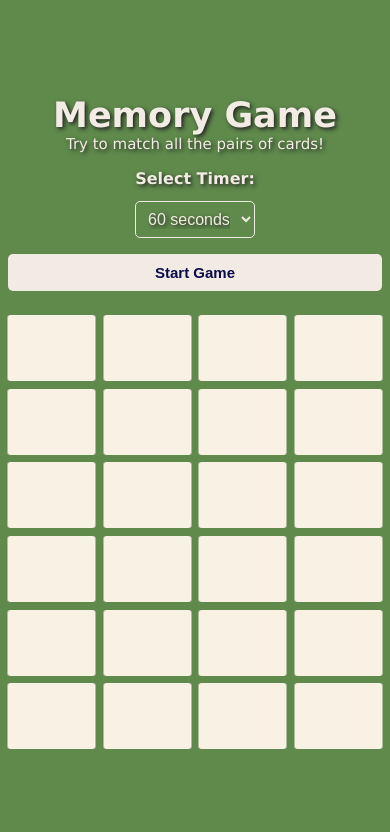
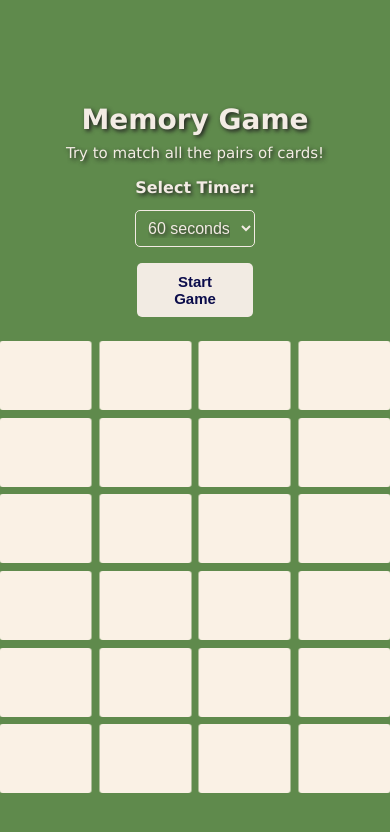
Before and after one commit to jorge-santoss/MemoryCard, a React (Vite) app: page / in a window 390 px wide. Shown: the top 832 px of the page. Built offline with nearby package versions, Linux system fonts and the light colour scheme.

Commit message:
game responsive design

```diff
--- a/src/App.css
+++ b/src/App.css
@@ -1,8 +1,8 @@
 * {
   margin: 0;
   padding: 0;
+  box-sizing: border-box;
 }
-
 
 html,
 body {
@@ -21,79 +21,97 @@ h1 {
   color: #f3ece4;
   font-size: 35px;
   text-align: center;
+  text-shadow: 2px 2px 4px #222121;
+  margin-bottom: 0.5rem;
+}
+
+h3 {
+  color: #f3ece4;
+  font-size: 15px;
+  text-align: center;
   /* margin-bottom: 1rem; */
+  font-weight: normal;
   text-shadow: 2px 2px 4px #222121;
 }
 
-h3{
-  color: #f3ece4;
-  font-size: 15px;
-  text-align: center;
-  margin-bottom: 1rem;
-  font-weight: normal;
-  text-shadow: 2px 2px 4px #222121;
+/* Game wrapper to stabilize layout */
+.game-wrapper {
+  min-height: 500px;
+  display: flex;
+  flex-direction: column;
+  align-items: center;
+  justify-content: center;
+  width: 100%;
+  /* padding: 1rem; */
 }
 
 .container {
   height: 400px;
   width: 550px;
-  /* background-color: #00e6e4; */
   display: grid;
   grid-template-columns: repeat(6, 1fr);
   grid-template-rows: repeat(4, 1fr);
-  gap: .5em;
+  gap: 0.5em;
+  margin: 0 auto;
+  transition: all 0.3s ease;
 }
 
-.card{
+.card {
   background-color: hsl(33, 67%, 94%);
   display: flex;
   justify-content: center;
   align-items: center;
-  border-radius:3px ;
+  border-radius: 3px;
   transform: rotateY(180deg);
-  animation:2s hideCard linear;
-  transition:transform 0.5s;
+  animation: 2s hideCard linear;
+  transition: transform 0.5s;
 }
-@keyframes hideCard{
-  0%, 70%{
+
+@keyframes hideCard {
+  0%,
+  70% {
     transform: rotateY(0);
   }
-  100%{
+  100% {
     transform: rotateY(180deg);
   }
 }
 
-.card img{
+.card img {
   max-width: 75%;
   max-height: 75%;
   transform: scale(0);
-  animation:2s hideImage linear;
-   transition:transform 0.5s;
+  animation: 2s hideImage linear;
+  transition: transform 0.5s;
 }
-@keyframes hideImage{
-  0%, 70%{
+
+@keyframes hideImage {
+  0%,
+  70% {
     transform: scale(1);
   }
-  100%{
+  100% {
     transform: scale(0);
   }
 }
 
-.card.active{
+.card.active {
   transform: rotateY(0);
 }
 
-.card.correct{
+.card.correct {
   background-color: rgb(34, 230, 34);
 }
-.card.wrong{
+
+.card.wrong {
   background-color: rgb(230, 34, 34);
 }
-.card.active img{
+
+.card.active img {
   transform: scale(1);
 }
 
-.btn{
+.btn {
   background-color: hsl(32, 38%, 92%);
   color: hsl(239, 74%, 17%);
   font-weight: bolder;
@@ -103,11 +121,14 @@ h3{
   cursor: pointer;
   font-size: 15px;
   margin-bottom: 1em;
+  transition: all 0.3s ease;
 }
+
 .btn:hover {
   background-color: hsl(42, 78%, 92%);
   box-shadow: 0 4px 6px rgba(0, 0, 0, 0.1);
 }
+
 .game-over-message {
   position: fixed;
   top: 50%;
@@ -121,6 +142,7 @@ h3{
   color: hsl(32, 38%, 92%);
   width: 80%;
   max-width: 400px;
+  animation: fadeIn 0.5s ease-in;
 }
 
 .game-over-message h2 {
@@ -129,24 +151,19 @@ h3{
   color: hsl(32, 38%, 92%);
 }
 
-
-
 .btn:disabled {
   background-color: #cccccc;
   cursor: not-allowed;
 }
 
-/* Add some animation for the win/lose messages */
 @keyframes fadeIn {
-  from { opacity: 0; }
-  to { opacity: 1; }
+  from {
+    opacity: 0;
+  }
+  to {
+    opacity: 1;
+  }
 }
-
-.game-over-message {
-  animation: fadeIn 0.5s ease-in;
-}
-
-/* Add these styles to your existing App.css */
 
 .button-group {
   display: flex;
@@ -156,60 +173,45 @@ h3{
 }
 
 .btn-stop {
-  background-color: #e63946; /* Red color for stop button */
-  color:hsl(32, 38%, 92%)
-
+  background-color: #e63946;
+  color: hsl(32, 38%, 92%);
 }
 
 .btn-stop:hover {
-  background-color: #d62839; /* Darker red on hover */
+  background-color: #d62839;
 }
 
-
-/* Timer selector styles */
 .timer-selector {
   margin: 1rem 0;
   color: hsl(32, 38%, 92%);
-  /* background-color: hsl(182, 38%, 49%);  */
-  /* padding: .5rem; */
-  /* border-radius: 5px; */
-  /* width: 100%;
-  max-width: 250px; */
-  /* margin: 1rem auto; */
   display: flex;
   flex-direction: column;
-  /* justify-content: center; */
   align-items: center;
-  gap: .5rem;
+  gap: 0.5rem;
   font-size: 1rem;
   font-weight: bold;
   text-shadow: 2px 2px 4px #222121;
-
 }
 
-/* Timer label */
 .timer-selector label {
   color: #f3ece4;
   font-size: 1rem;
   margin-bottom: 0.3rem;
 }
 
-
-
 .timer-selector select {
   width: 120px;
-  padding: .5rem;
+  padding: 0.5rem;
   border-radius: 5px;
   background-color: hsl(102, 29%, 42%);
   color: hsl(32, 37%, 92%);
   font-size: 1rem;
   border: 1px solid hsl(32, 38%, 92%);
-  /* background-color: hsl(182, 38%, 49%); */
-    cursor: pointer;
-    text-shadow: 2px 2px 4px #222121;
+  cursor: pointer;
+  text-shadow: 2px 2px 4px #222121;
 }
 
-.time-left h3{
+.time-left h3 {
   color: hsl(349, 61%, 45%);
   font-size: 1.5rem;
   text-align: center;
@@ -220,6 +222,15 @@ h3{
 
 /* Responsive tweaks */
 @media (max-width: 600px) {
+  .container {
+    height: 400px;
+    width: 100%;
+    max-width: 550px;
+    grid-template-columns: repeat(4, 1fr);
+    margin-left: 0.5em;
+    margin-right: 0.5em;
+  }
+
   .button-group {
     flex-direction: column;
     align-items: center;
@@ -230,22 +241,7 @@ h3{
     width: 96%;
   }
 
-.container {
-  height: auto;
-  width: auto;
-  grid-template-columns: repeat(4, 1fr);
-  grid-template-rows: repeat(4, 1fr);
-   margin-left: 0.5em;
-  margin-right: 0.5em;
+  h1 {
+    font-size: 28px;
+  }
 }
-
-.card{
-  width: auto;
-  height: auto;
-}
-
-h1{
-  font-size: 35px;
-}
-
-}
--- a/src/App.jsx
+++ b/src/App.jsx
@@ -41,11 +41,7 @@ function App() {
     setCards(Math.random()); // Reshuffle cards
   };
 
-  // Restart game (for Win/Lose screens)
-  // const handleRestartGame = () => {
-  //   handleStartGame();
-  // };
-
+  // Restart game handler
   const handleRestartGame = () => {
     setGameStarted(false);       // Ensure game doesn't auto-start
     setGameOver(false);          // Hide "You Lose!" message
@@ -66,15 +62,15 @@ function App() {
   return (
     <div className="App">
       {/* Main game UI (hidden when game over) */}
-      {!gameOver && (
-        <>
+      {!gameOver ? (
+        <div className="game-wrapper">
           <h1>Memory Game</h1>
           <h3>Try to match all the pairs of cards!</h3>
 
           {/* Timer selection (only shown before game starts) */}
           {!gameStarted && (
             <div className="timer-selector">
-              <label>Select Timer: </label> {/* Label now on its own line */}
+              <label>Select Timer: </label>
               <select
                 value={selectedTime}
                 onChange={(e) => setSelectedTime(Number(e.target.value))}
@@ -89,7 +85,11 @@ function App() {
           )}
 
           {/* Active game info */}
-          {gameStarted &&(<div className='time-left'> <h3>Time left: {timeLeft} seconds</h3></div>)}
+          {gameStarted && (
+            <div className='time-left'>
+              <h3>Time left: {timeLeft} seconds</h3>
+            </div>
+          )}
 
           {/* Game controls */}
           <div className="button-group">
@@ -114,11 +114,9 @@ function App() {
             onGameStateChange={checkWinCondition}
             gameStarted={gameStarted}
           />
-        </>
-      )}
-
-      {/* Win/Lose screen (shown only when game ends naturally) */}
-      {gameOver && (
+        </div>
+      ) : (
+        /* Win/Lose screen (shown only when game ends naturally) */
         <div className="game-over-message">
           <h2>{gameWon ? 'Congratulations You Win!' : 'Game Over!'}</h2>
           <button className="btn" onClick={handleRestartGame}>
--- a/src/components/Cards.jsx
+++ b/src/components/Cards.jsx
@@ -22,8 +22,6 @@ function Cards({ onGameStateChange, gameStarted }) {
         { id: 9, img: "/img/mushroom.png", stat: "" },
         { id: 10, img: "/img/video-game.png", stat: "" },
         { id: 10, img: "/img/video-game.png", stat: "" },
-        // { id: 11, img: "/img/arcade.png", stat: "" },
-        // { id: 11, img: "/img/arcade.png", stat: "" },
         { id: 12, img: "/img/game.png", stat: "" },
         { id: 12, img: "/img/game.png", stat: "" },
         { id: 12, img: "/img/pikachu.png", stat: "" },
```
Lines whose indentation alone changed are shown as unchanged.
